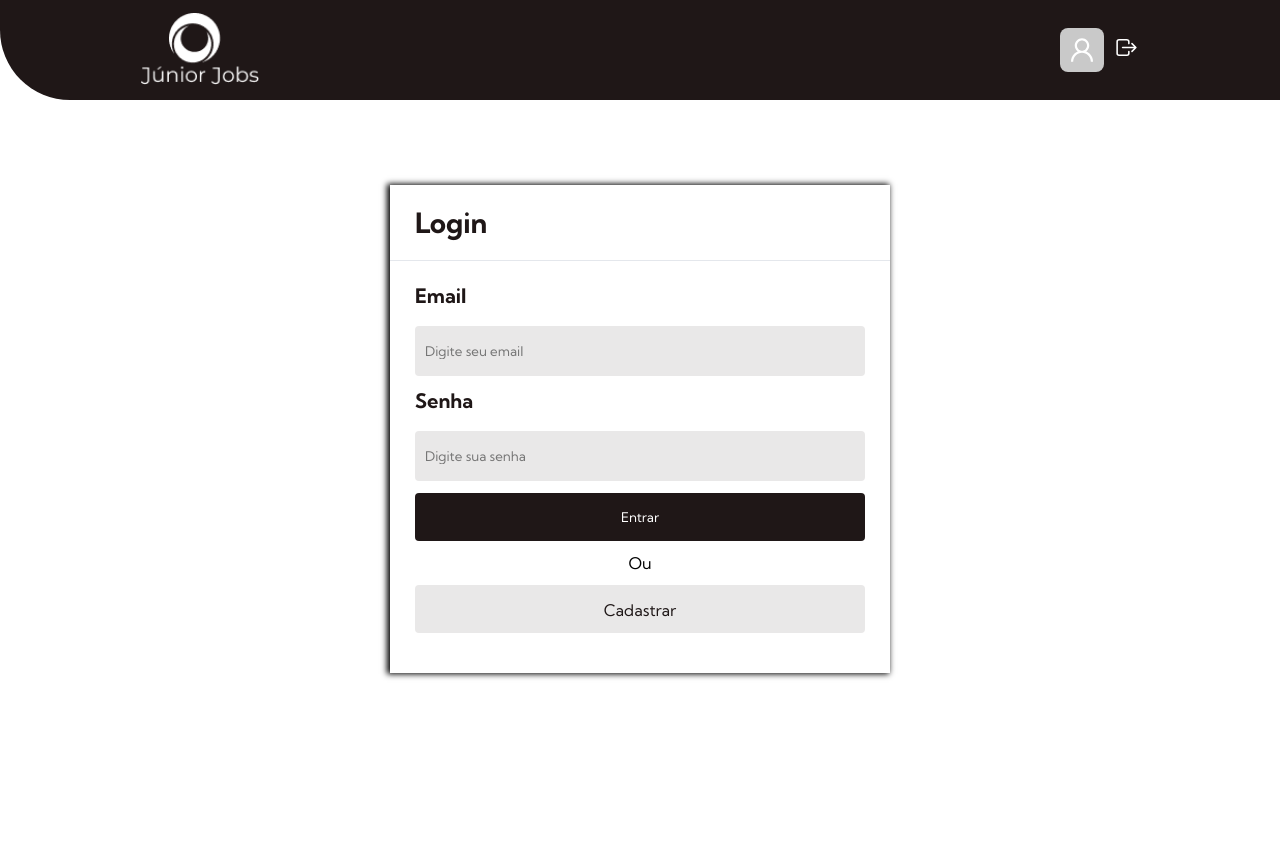
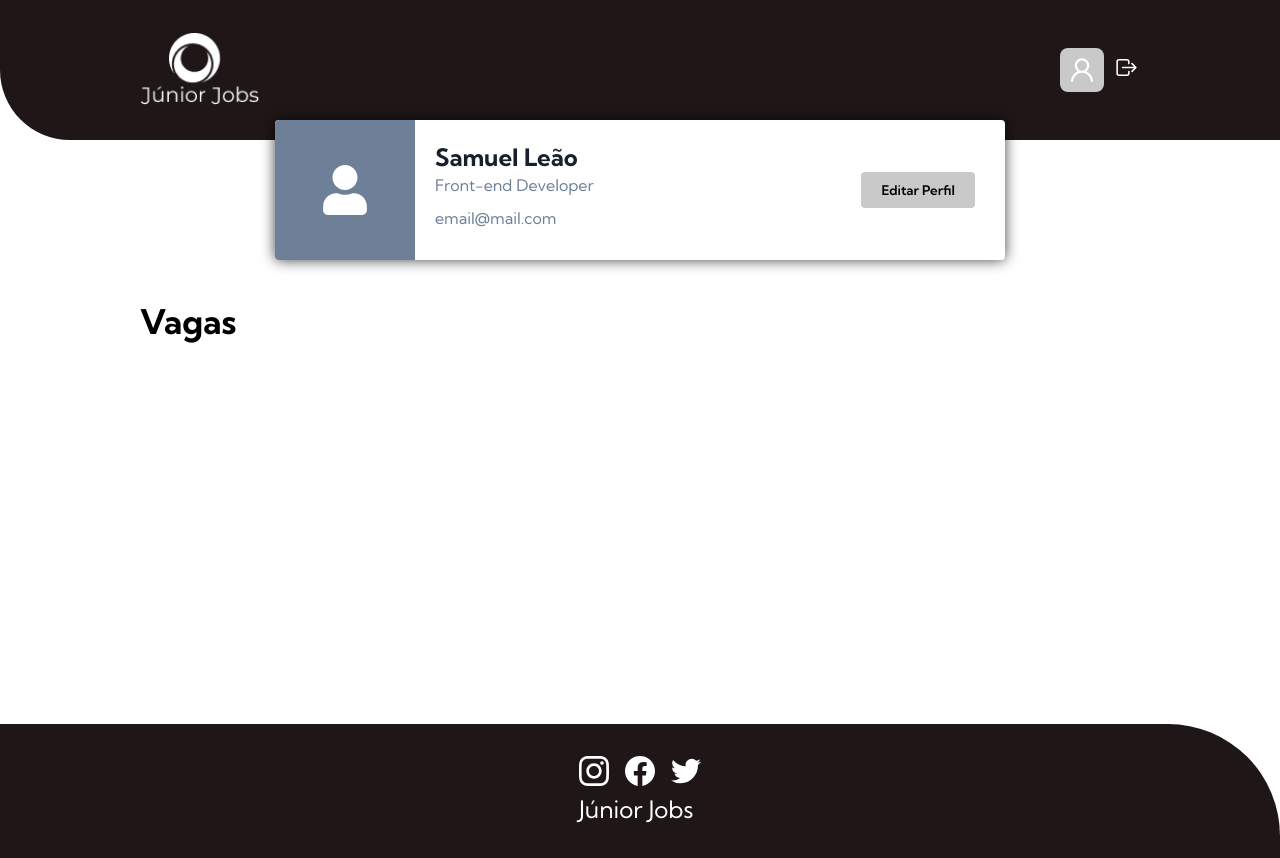
Before and after one commit to dbnvides/Junior-jobs-v2, a React (Create React App) app: page / in a window 1280 px wide. Before the commit the page ends 800 px from the top, so only its background shows below. Built offline with nearby package versions, Linux system fonts and the light colour scheme.

Commit message:
feat: adjusting desktop version and increasing header size

```diff
--- a/src/App.tsx
+++ b/src/App.tsx
@@ -1,3 +1,4 @@
+import { UserProfile } from "./pages/user";
 import { MainRoutes as Routes } from "./routes";
 import { Global } from "./styles/global";
 
@@ -5,7 +6,8 @@ function App() {
   return (
     <>
       <Global />
-      <Routes />
+      {/* <Routes /> */}
+      <UserProfile />
     </>
   );
 }
--- a/src/components/Header/styled.ts
+++ b/src/components/Header/styled.ts
@@ -2,7 +2,7 @@ import styled from "styled-components";
 
 export const StyledHeader = styled.header`
   width: 100vw;
-  height: 100px;
+  height: 140px;
   display: flex;
   align-items: center;
   background-color: var(--color-primary);
--- a/src/pages/user/styled.ts
+++ b/src/pages/user/styled.ts
@@ -14,7 +14,18 @@ export const StyledMain = styled.main`
     top: -20px;
     padding: 25px 0 15px 0;
     border-radius: var(--radius-1);
+    box-shadow: 0px 0px 14px 0px rgba(0, 0, 0, 0.75);
 
+    @media (min-width: 769px) {
+      width: 95%;
+      max-width: 730px;
+      flex-direction: row;
+      gap: 20px;
+      align-self: center;
+      align-items: center;
+      height: 140px;
+      padding: 0;
+    }
     .avatarProfile {
       display: flex;
       align-items: center;
@@ -27,6 +38,15 @@ export const StyledMain = styled.main`
       top: -25px;
       border-radius: var(--radius-2);
       background-color: var(--grey-3);
+
+      @media (min-width: 769px) {
+        position: relative;
+        width: 140px;
+        height: 140px;
+        top: 0;
+        font-size: 50px;
+        border-radius: 4px 0 0 4px;
+      }
     }
 
     .contentProfile {
@@ -41,6 +61,10 @@ export const StyledMain = styled.main`
       span {
         margin: 10px 0;
       }
+
+      @media (min-width: 769px) {
+        text-align: start;
+      }
     }
 
     button {
@@ -48,6 +72,11 @@ export const StyledMain = styled.main`
       background-color: var(--grey-2);
       border-radius: var(--radius-1);
       font-weight: var(--semi-bold);
+
+      @media (min-width: 769px) {
+        position: absolute;
+        right: 30px;
+      }
     }
   }
 
```
